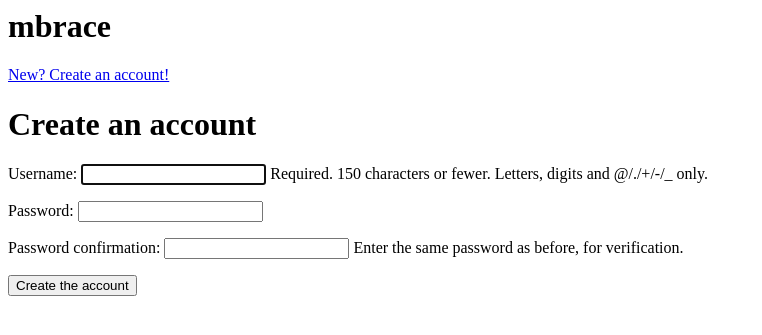
After one commit to rrix/mbrace, a Django app: page /accounts/register/ in a window 1280 px wide. The commit adds this page. Shown: the top 335 px of the page, without its empty margins (0-762 px from the left). Run offline with Django 3.2, Linux system fonts and the light colour scheme.

Commit message:
Show basic login and register and logout pages

```diff
--- a/core/views.py
+++ b/core/views.py
@@ -1,7 +1,24 @@
 from django.contrib.auth.decorators import login_required
 from django.shortcuts import render
+from django.contrib.auth.forms import UserCreationForm
+from django.http import HttpResponseRedirect
+from django.contrib.auth import login
 
 
 @login_required
 def index(request):
     return render(request, 'core/index.html')
+
+
+def register(request):
+    if request.method == 'POST':
+        form = UserCreationForm(request.POST)
+        if form.is_valid():
+            new_user = form.save()
+            login(request, new_user)
+            return HttpResponseRedirect("/")
+    else:
+        form = UserCreationForm()
+    return render(request, "registration/register.html", {
+        'form': form,
+    })
--- a/mbrace/urls.py
+++ b/mbrace/urls.py
@@ -7,6 +7,8 @@ urlpatterns = patterns('',
     url(r'^$', include('core.urls')),
 
     url(r'^accounts/login/$', 'django.contrib.auth.views.login'),
+    url(r'^accounts/logout/$', 'django.contrib.auth.views.logout'),
+    url(r'^accounts/register/$', 'core.views.register'),
 
     url(r'^admin/doc/', include('django.contrib.admindocs.urls')),
     url(r'^admin/', include(admin.site.urls)),
--- a/templates/base.html
+++ b/templates/base.html
@@ -4,6 +4,12 @@
   </head>
   <body>
     <!-- pretty design goes here, lol -->
+    <h1>mbrace</h1>
+    {% if user.is_authenticated %}
+      <a href='/accounts/logout/'>Logout</a>
+    {% else %}
+      <a href='/accounts/register/'>New? Create an account!</a>
+    {% endif %}
     {% block content %}{% endblock %}
   </body>
 </html>
--- a/templates/core/index.html
+++ b/templates/core/index.html
@@ -0,0 +1 @@
+{% extends 'base.html' %}
--- /dev/null
+++ b/templates/registration/register.html
@@ -0,0 +1,13 @@
+{% extends "base.html" %}
+
+{% block title %}Create an account{% endblock %}
+
+{% block content %}
+  <h1>Create an account</h1>
+
+  <form action="" method="post">
+      {% csrf_token %}
+      {{ form.as_p }}
+      <input type="submit" value="Create the account">
+  </form>
+{% endblock %}
```
